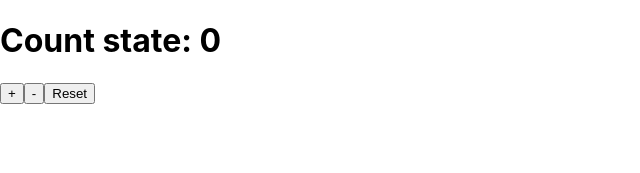
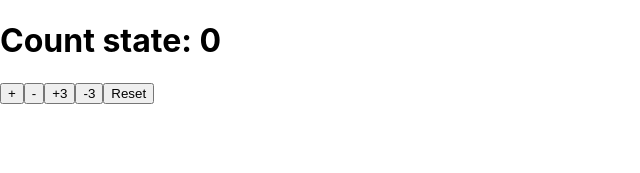
Before and after one commit to kekemato/Redux-class, a React (Create React App) app: page / in a window 1280 px wide. Shown: the top 173 px of the page, without its empty margins (0-640 px from the left). Built offline with nearby package versions, Linux system fonts and the light colour scheme.

Commit message:
made working counter

```diff
--- a/src/Counter.js
+++ b/src/Counter.js
@@ -7,8 +7,8 @@ const mapStateToProps = store => ({
 })
 
 const mapDispatchToProps = dispatch => ({
-    _increment: () => dispatch(increment()),
-    _decrement: () => dispatch(decrement()),
+    _increment: (num) => dispatch(increment(num)),
+    _decrement: (num) => dispatch(decrement(num)),
     _reset: () => dispatch(reset())
 })
 
@@ -17,17 +17,27 @@ const Counter = props => {
         <div>
             <h1>Count state: {props._counterValue}</h1>
             <button
-                onClick={props._increment}
+                onClick={() => props._increment()}
             >
                 +
             </button>
             <button
-                onClick={props._decrement}
+                onClick={() => props._decrement()}
             >
                 -
             </button>
             <button
-            onClick={props._reset}
+                onClick={() => props._increment(3)}
+            >
+                +3
+            </button>
+            <button
+                onClick={() => props._decrement(3)}
+            >
+                -3
+            </button>
+            <button
+                onClick={props._reset}
             >
                 Reset
             </button>
--- a/src/store/counter.js
+++ b/src/store/counter.js
@@ -2,12 +2,14 @@ const INCREMENT = 'INCREMENT'
 const DECREMENT = 'DECREMENT'
 const RESET = 'RESET'
 
-export const increment = () => ({
-    type: INCREMENT
+export const increment = (num) => ({
+    type: INCREMENT,
+    num: num || 1
 })
 
-export const decrement = () => ({
-    type: DECREMENT
+export const decrement = (num) => ({
+    type: DECREMENT,
+    num: num || 1
 })
 
 export const reset = () => ({
@@ -17,10 +19,13 @@ export const reset = () => ({
 export default (state = 0, action) => {
     switch (action.type) {
         case INCREMENT:
-            return (state + 1)
+            return (state + action.num)
         case DECREMENT:
-            return (state - 1)
-            case RESET:
+            if (state > 0)
+                return (state - action.num)
+            else
+                alert('cannot go below 0')
+        case RESET:
             return (state = 0)
         default:
             return state
```
